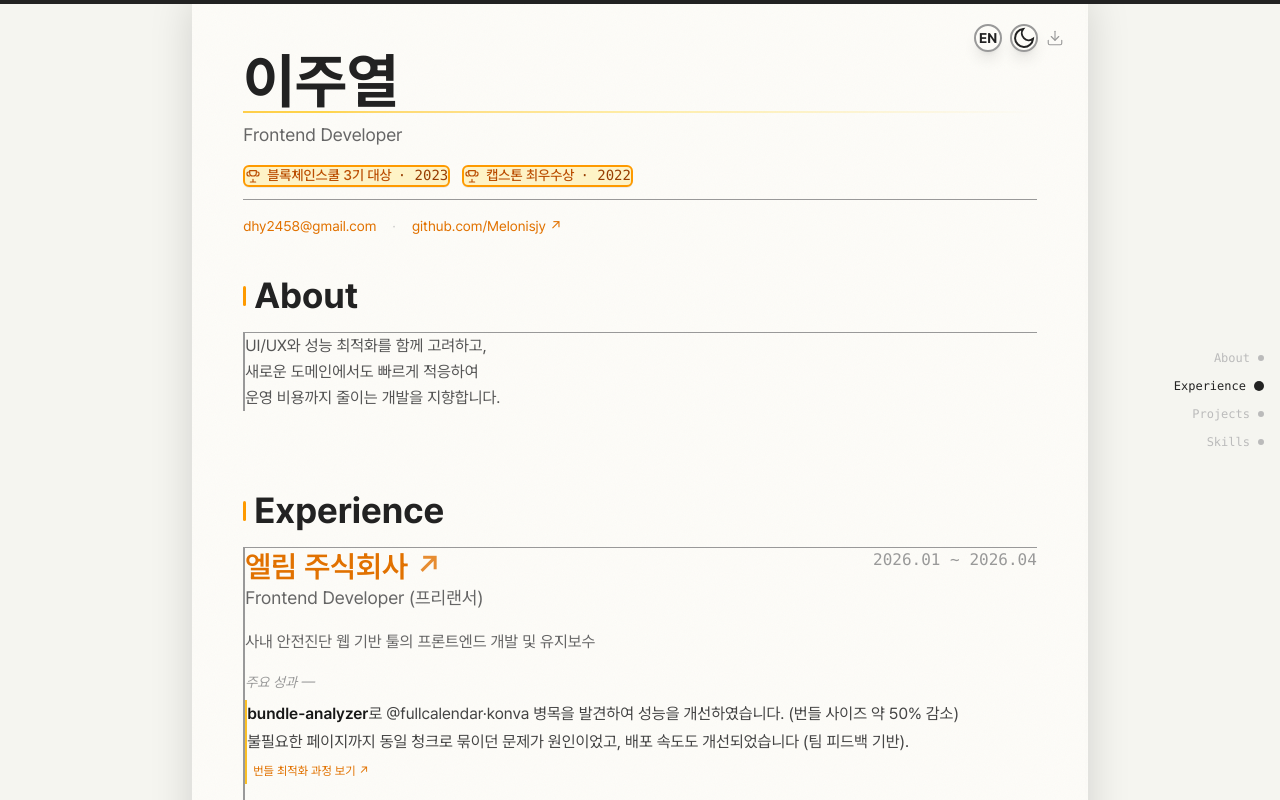
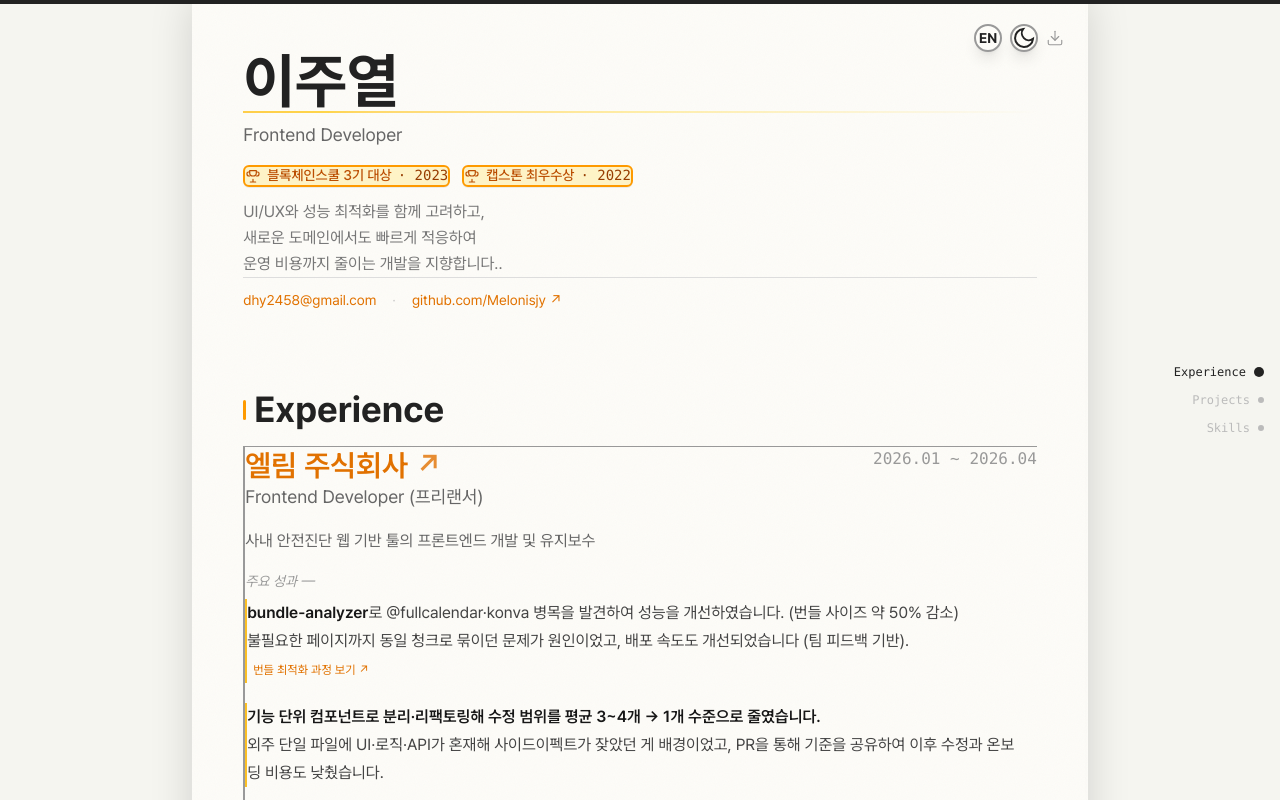
Before and after one commit to Melonisjy/resume, a Next.js app: page / in a window 1280 px wide. Shown: the top 800 px of the page. Built offline with nearby package versions, Linux system fonts and the light colour scheme.

Commit message:
refactor: About 컴포넌트 제거 및 문장 수정

```diff
--- a/app/page.tsx
+++ b/app/page.tsx
@@ -2,7 +2,6 @@
 
 import { motion, useScroll, useTransform } from "framer-motion";
 import Header from "@/components/Header";
-import About from "@/components/About";
 import Experience from "@/components/Experience";
 import Projects from "@/components/Projects";
 import Skills from "@/components/Skills";
@@ -158,7 +157,6 @@ export default function Home() {
             }}
           >
             <Header />
-            <About />
             <Experience />
             <Projects />
             <Skills />
--- a/components/About.tsx
+++ b/components/About.tsx
@@ -3,11 +3,18 @@
 import { motion } from "framer-motion";
 import Section from "./Section";
 import { useLanguage } from "@/lib/i18n/LanguageContext";
-import { translations } from "@/lib/i18n/translations";
+
+const legacyAboutContent = {
+  title: { ko: "About", en: "About" },
+  intro: {
+    ko: "UI/UX와 성능 최적화를 함께 고려하고, \n 새로운 도메인에서도 빠르게 적응하여 \n 운영 비용까지 줄이는 개발을 지향합니다.",
+    en: "A frontend engineer across blockchain and SaaS—I ground performance in measurable outcomes.\nAt JEFF, I designed a monorepo and shared components; at Elim, a safety-diagnosis SaaS, I cut key page bundles <strong>47–54%</strong> in Next.js with bundle-analyzer and dynamic imports.\nI led performance tuning and structural refactors that reduced load and operational cost.\nI weigh UX and business impact together when prioritizing, and I gravitate to work like bundle optimization that improves perceived speed and cost at once.",
+  },
+} as const;
 
 export default function About() {
   const { lang } = useLanguage();
-  const t = translations.about;
+  const t = legacyAboutContent;
 
   return (
     <Section id="about" title={t.title[lang]}>
--- a/components/BlogPosts.tsx
+++ b/components/BlogPosts.tsx
@@ -29,7 +29,7 @@ export default function BlogPosts() {
         />
         {t.title[lang]}
       </h2>
-      <p className="mb-2 text-xs text-[#888] transition-colors duration-300 print:hidden dark:text-[#777]">
+      <p className="mb-2 text-[13px] text-[#888] transition-colors duration-300 print:hidden dark:text-[#777]">
         {t.tagline[lang]}
       </p>
       <div className="border-t border-[#999] pt-2 transition-colors duration-300 print:border-t print:pt-1 dark:border-[#444]">
@@ -44,18 +44,18 @@ export default function BlogPosts() {
               whileInView={{ opacity: 1, y: 0 }}
               viewport={{ once: true }}
               transition={{ duration: 0.35, delay: i * 0.05 }}
-              className="group flex min-w-0 flex-1 flex-col rounded border border-[#ddd] bg-[#fafaf8] px-2.5 py-2 text-xs transition-colors duration-150 hover:border-amber-500/35 print:px-1.5 print:py-1 print:text-xs dark:border-[#333] dark:bg-[#161616] dark:hover:border-amber-500/40"
+              className="group flex min-w-0 flex-1 flex-col rounded border border-[#ddd] bg-[#fafaf8] px-2.5 py-2 text-[13px] transition-colors duration-150 hover:border-amber-500/35 print:px-1.5 print:py-1 print:text-xs dark:border-[#333] dark:bg-[#161616] dark:hover:border-amber-500/40"
             >
               <span
                 className={`font-medium ${resumeTextLinkClass} group-hover:underline`}
               >
                 {item.name[lang]}
               </span>
-              <span className="mt-0.5 line-clamp-2 text-[11px] leading-snug text-[#666] print:hidden dark:text-[#aaa]">
+              <span className="mt-0.5 line-clamp-2 text-xs leading-snug text-[#666] print:hidden dark:text-[#aaa]">
                 {item.description[lang]}
               </span>
               <span
-                className={`mt-1 font-mono text-[10px] leading-tight print:mt-0.5 print:text-[10px] ${resumeTextLinkClass} group-hover:underline`}
+                className={`mt-1 font-mono text-[11px] leading-tight print:mt-0.5 print:text-[10px] ${resumeTextLinkClass} group-hover:underline`}
               >
                 {displayUrl(item.href)} ↗
               </span>
--- a/components/Header.tsx
+++ b/components/Header.tsx
@@ -61,6 +61,7 @@ export default function Header() {
   const { lang } = useLanguage();
   const t = translations.header;
   const nameChars = t.name[lang];
+  const taglineLines = t.tagline[lang].split("\n");
 
   return (
     <motion.header
@@ -126,20 +127,27 @@ export default function Header() {
         ))}
       </motion.div>
 
-      {/* 3. Divider */}
-      <motion.div
-        initial={{ scaleX: 0 }}
-        animate={{ scaleX: 1 }}
+      {/* 3. Tagline */}
+      <motion.p
+        initial={{ opacity: 0 }}
+        animate={{ opacity: 1 }}
         transition={{ duration: 0.6, delay: 2.9 }}
-        className="h-px bg-[#999] dark:bg-[#444] origin-left mb-4 transition-colors duration-300"
-      />
+        className="mt-3 border-b border-[#ddd] pb-3 text-sm leading-relaxed text-[#777] transition-colors duration-300 print:text-xs dark:border-[#333] dark:text-[#999] md:text-base print:md:text-sm"
+      >
+        {taglineLines.map((line, i) => (
+          <span key={`${lang}-tagline-${i}`}>
+            {line.trim()}
+            {i < taglineLines.length - 1 ? <br /> : null}
+          </span>
+        ))}
+      </motion.p>
 
       {/* 4. Contact — 가장 작은 유틸리티 계층 */}
       <motion.div
         initial={{ opacity: 0 }}
         animate={{ opacity: 1 }}
         transition={{ duration: 0.8, delay: 3.1 }}
-        className="flex flex-wrap items-center gap-x-4 gap-y-1 text-sm text-[#888] dark:text-[#777] transition-colors duration-300"
+        className="mt-3 flex flex-wrap items-center gap-x-4 gap-y-1 text-sm text-[#888] transition-colors duration-300 dark:text-[#777]"
       >
         <a
           href="mailto:dhy2458@gmail.com"
--- a/components/SideNav.tsx
+++ b/components/SideNav.tsx
@@ -3,7 +3,6 @@
 import { useEffect, useState, useRef, useCallback } from "react";
 
 const sections = [
-  { id: "about", label: "About" },
   { id: "experience", label: "Experience" },
   { id: "projects", label: "Projects" },
   { id: "skills", label: "Skills" },
--- a/lib/i18n/translations.ts
+++ b/lib/i18n/translations.ts
@@ -5,6 +5,10 @@ export const translations = {
     name: {
       ko: ["이", "주", "열"],
       en: ["Joo", "yeol Lee"],
+    },
+    tagline: {
+      ko: "UI/UX와 성능 최적화를 함께 고려하고, \n 새로운 도메인에서도 빠르게 적응하여 \n 운영 비용까지 줄이는 개발을 지향합니다..",
+      en: "I consider both UI/UX and performance optimization together, \n adapt quickly even in unfamiliar domains, \n and pursue development that reduces operational costs as well.",
     },
     awards: [
       {
@@ -14,11 +18,12 @@ export const translations = {
       },
       {
         ko: "캡스톤 최우수상",
-        en: "Capstone Best Award",
+        en: "Capstone Excellence Award",
         year: "2022",
       },
     ],
   },
+  /*
   about: {
     title: { ko: "About", en: "About" },
     intro: {
@@ -26,6 +31,7 @@ export const translations = {
       en: "A frontend engineer across blockchain and SaaS—I ground performance in measurable outcomes.\nAt JEFF, I designed a monorepo and shared components; at Elim, a safety-diagnosis SaaS, I cut key page bundles <strong>47–54%</strong> in Next.js with bundle-analyzer and dynamic imports.\nI led performance tuning and structural refactors that reduced load and operational cost.\nI weigh UX and business impact together when prioritizing, and I gravitate to work like bundle optimization that improves perceived speed and cost at once.",
     },
   },
+  */
   skills: {
     title: { ko: "Skills", en: "Skills" },
     categories: [
@@ -63,7 +69,7 @@ export const translations = {
         period: { ko: "2026.01 ~ 2026.04", en: "Jan 2026 ~ Apr 2026" },
         description: {
           ko: "사내 안전진단 웹 기반 툴의 프론트엔드 개발 및 유지보수",
-          en: "Frontend development and maintenance of in-house safety diagnosis web tool — project-based contract, outcome-focused engagement",
+          en: "Frontend development and maintenance for an in-house web-based safety diagnosis tool",
         },
         achievements: [
           {
@@ -120,7 +126,7 @@ export const translations = {
         period: { ko: "2023.08 ~ 2024.11", en: "Aug 2023 ~ Nov 2024" },
         description: {
           ko: "블록체인 기반 게임 플랫폼 프론트엔드 · NFT 마켓플레이스·모노레포·공통 컴포넌트 주도",
-          en: "Blockchain gaming platform frontend — Led NFT marketplace work, monorepo adoption, and shared component system",
+          en: "Frontend development for a blockchain gaming platform — led NFT marketplace work, monorepo adoption, and a shared component system",
         },
         achievements: [
           {
@@ -137,7 +143,7 @@ export const translations = {
           },
           {
             ko: "<strong>ApexChart 기반 백오피스 대시보드를 구축해 운영팀의 모니터링 효율을 높였습니다.</strong><br />트랜잭션 지표를 빠르게 확인할 수 있었다는 피드백을 받았습니다.",
-            en: "<strong>I built an ApexChart-based back-office dashboard that improved ops self-checks and monitoring efficiency.</strong> Ops needed to scan transaction time series and multiple KPIs in one view, and combining line/bar/area charts matched blockchain telemetry well (based on team feedback).",
+            en: "<strong>I built an ApexChart-based back-office dashboard that improved the operations team's monitoring efficiency.</strong> The team reported that transaction metrics became faster and easier to check.",
           },
           {
             ko: "<strong>그랜드 오픈 일정 내 랜딩·상점 구매·REST API 연동 등 우선순위를 정하여 기한 내 개발했습니다.</strong><br /> 일정 제약이 큰 상황에서 브레이크포인트별 타이포 및 여백 스케일을 맞춰 반응형 레이아웃도 함께 작업하였습니다.",
@@ -235,7 +241,7 @@ export const translations = {
         name: { ko: "INSURSAND", en: "INSURSAND" },
         description: {
           ko: "블록체인 자산 폭락을 보며 온체인 보험의 필요성을 직접 느껴 시작했습니다. \n 스마트컨트랙트 상태는 Web3.js로, 화면·피드백은 React로 분리해 복잡한 로직을 사용자가 오해 없이 쓰도록 설계했습니다.",
-          en: "2-person team · ~6 weeks (~1.5 months). The hardest problem was abstracting intricate DeFi insurance contract logic into UI flows that kept irreversible actions legible. As team lead I standardized on React, Solidity, and Web3.js—Web3 for on-chain reads/writes and React for cohesive screens, forms, and feedback. That direction won the Likelion Blockchain School Grand Prize.",
+          en: "After seeing sharp drops in blockchain assets, I started this project to address the need for on-chain insurance. \n I used Web3.js for smart-contract state handling and React for UI and feedback, so users could work through complex logic without confusion.",
         },
         tech: ["React", "Solidity", "Web3.js", "Tailwind CSS"],
         period: "2023",
@@ -250,7 +256,7 @@ export const translations = {
         name: { ko: "킥-인 (KIKIN)", en: "KIKIN" },
         description: {
           ko: "친구들과 풋살 일정을 카톡 대신 전용 앱으로 관리하고 싶어 만들어본 사이드 프로젝트입니다. \n Supabase Realtime으로 일정 및 공지를 실시간으로 공유하고 팀 생성 및 출석 투표 기능을 개발하였습니다.",
-          en: "Our futsal team juggled schedules and attendance through KakaoTalk threads and ad-hoc polls, so context kept scattering—I built KIKIN from that day-to-day friction. Announcements and schedule edits propagate via Supabase Realtime subscriptions for quick in-app updates without leaning on push alone; team setup, invites, attendance votes, and notices are wired while development continues. Core flows—team creation, invites, attendance voting, and announcements—are live; I am refining Realtime notification behavior and improving UI and mobile usability.",
+          en: "I built this side project because my friends and I wanted to manage futsal schedules in a dedicated app instead of KakaoTalk. \n Using Supabase Realtime, I implemented live schedule/announcement sharing, team creation, and attendance voting.",
         },
         tech: [
           "Next.js",
@@ -268,7 +274,7 @@ export const translations = {
         name: { ko: "Resume", en: "Resume" },
         description: {
           ko: "i18n, MDX 블로그, @media print PDF 출력까지 한 흐름으로 구현한 이력서 페이지입니다.",
-          en: "More than a CV page, it is a small product demo—object-based i18n, an MDX blog on App Router static generation, and PDF-oriented layout via print utilities and @media print. Export hides chrome and tunes typography and spacing for a clean A4 read; the resume is intentionally the portfolio artifact itself.",
+          en: "A resume page built as one cohesive flow, including i18n, an MDX blog, and PDF output with @media print.",
         },
         tech: ["Next.js", "TypeScript", "Tailwind CSS", "Framer Motion", "MDX"],
         period: "2026",
```
